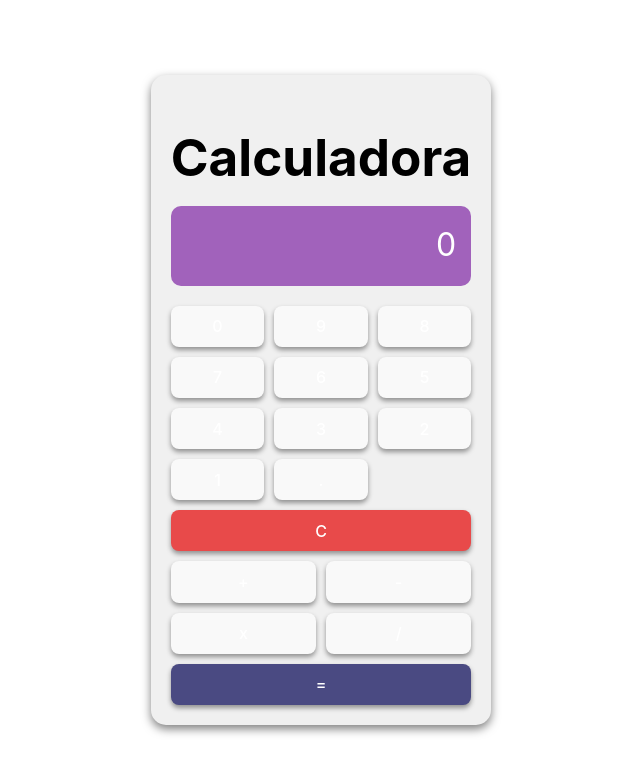
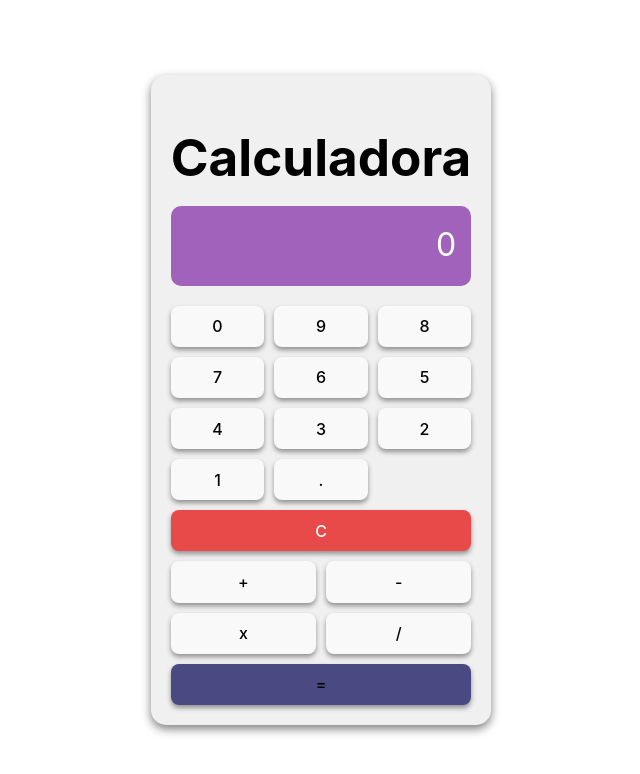
Before and after one commit to DanielaM0101/project-calculadora, a React (Vite) app: page / in a window 1280 px wide. Shown: the top 774 px of the page, without its empty margins (339-979 px from the left). Built offline with nearby package versions, Linux system fonts and the light colour scheme.

Commit message:
Css actualization
Actulizaion del css

```diff
--- a/src/App.css
+++ b/src/App.css
@@ -65,7 +65,7 @@ button {
   background-color: #a162bb;
   border: none;
   border-radius: 50%;
-  color: white;
+  color: rgb(2, 2, 2);
   font-size: 1.8em;
   padding: 20px;
   cursor: pointer;
```
